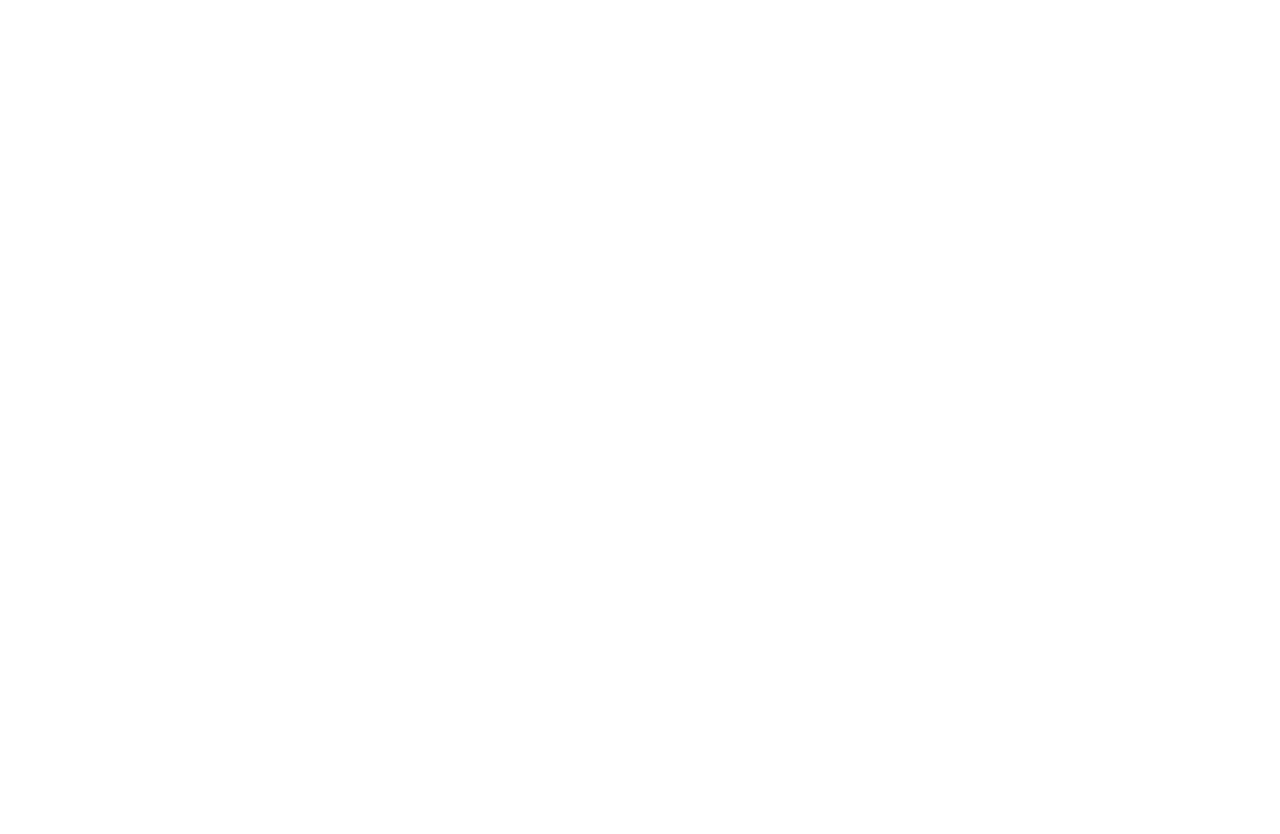
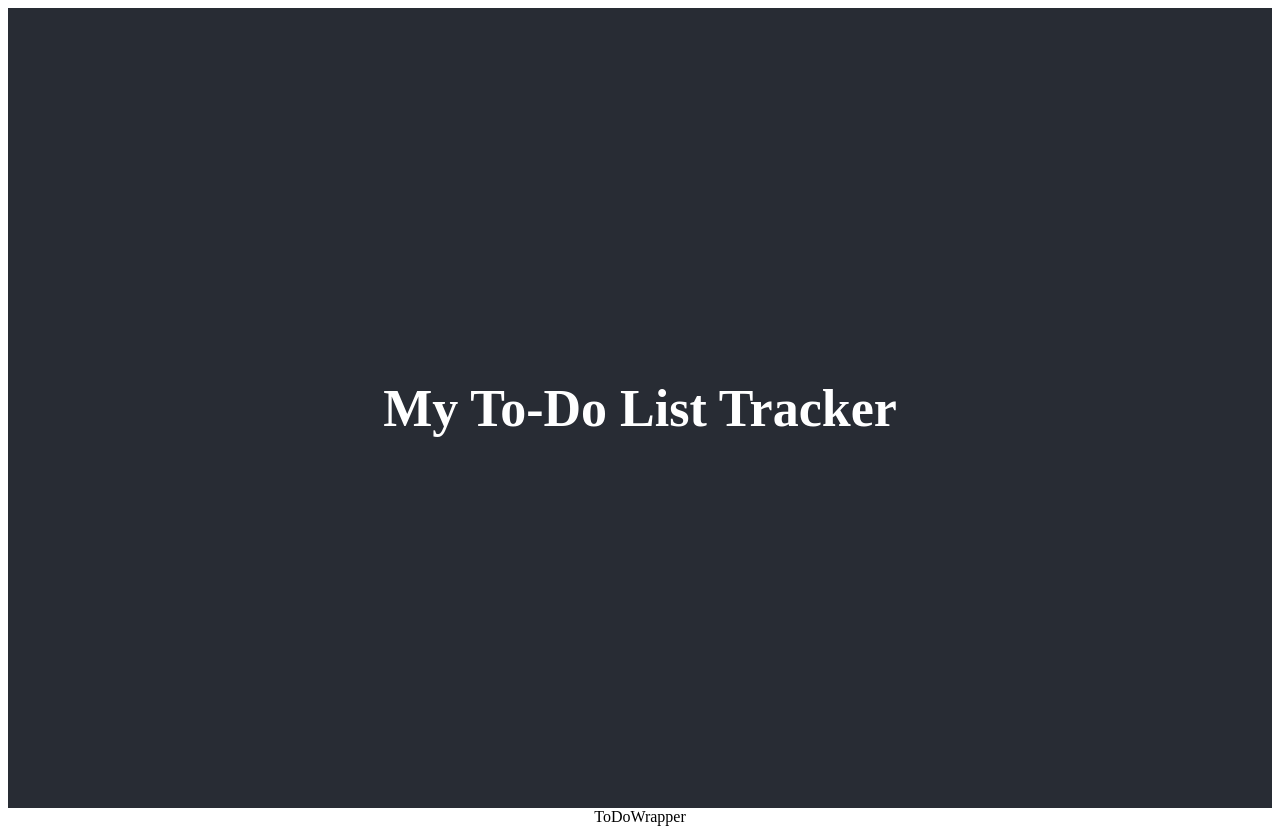
Before and after one commit to Carmen620/ToDoTracker_React, a React (Create React App) app in the folder my-app/: page / in a window 1280 px wide. Before the commit the page ends 800 px from the top, so only its background shows below. Built offline with nearby package versions, Linux system fonts and the light colour scheme.

Commit message:
imported ToDoWrapper and css to App

```diff
--- a/my-app/src/App.js
+++ b/my-app/src/App.js
@@ -1,8 +1,15 @@
+import './App.css';
+import { ToDoWrapper } from './components/ToDoWrapper';
 
 function App() {
   return (
     <div className="App">
-
+      <header className="App-header">
+        <h1>My To-Do List Tracker</h1>
+      </header>
+      <main>
+        <ToDoWrapper />
+      </main>
     </div>
   );
 }
```
